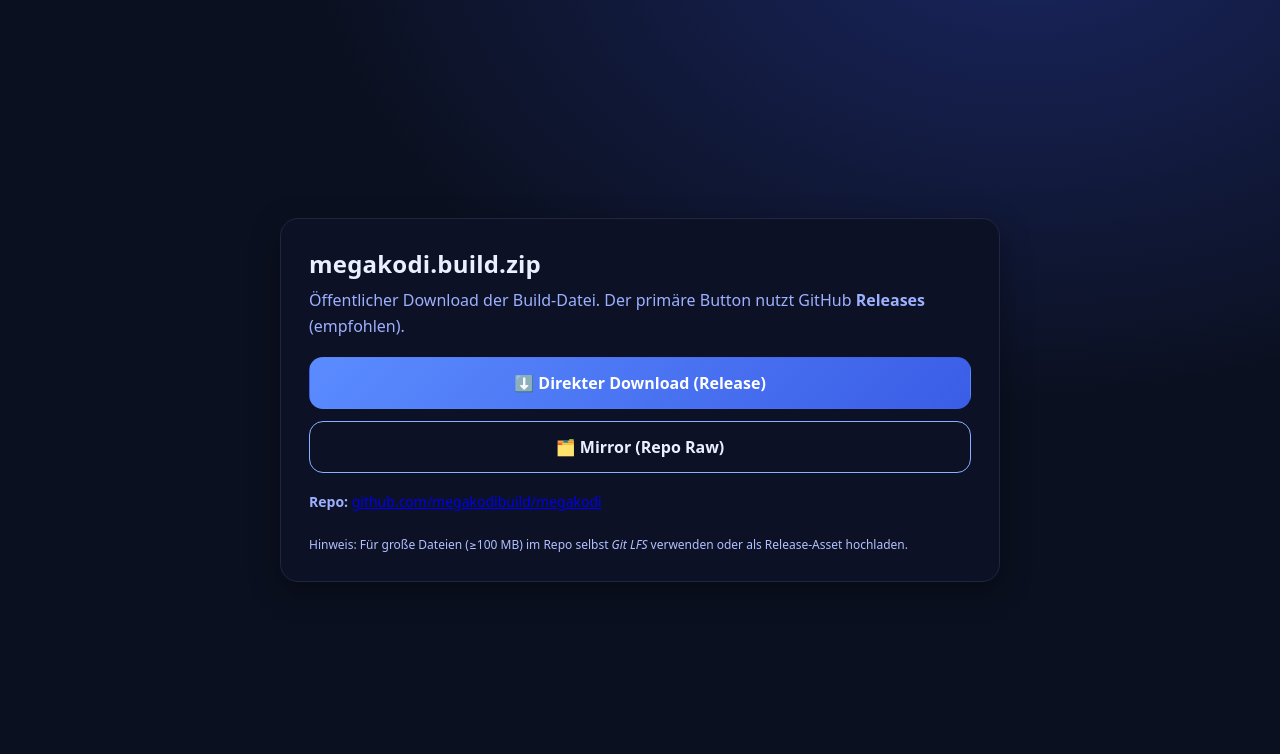
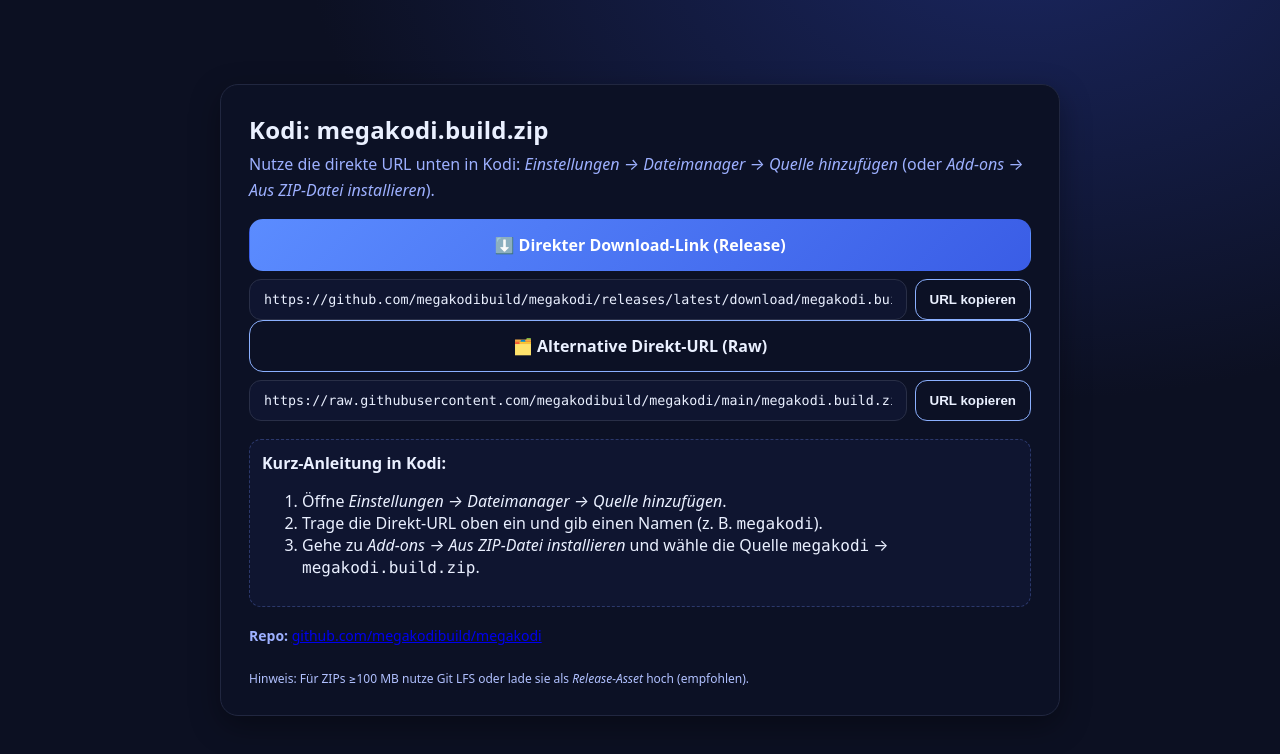
Before and after one commit to megakodibuild/megakodi, a plain HTML site: page index.html in a window 1280 px wide. Drawn offline with Linux system fonts and the light colour scheme.

Commit message:
Update index.html

```diff
--- a/index.html
+++ b/index.html
@@ -3,75 +3,114 @@
 <head>
   <meta charset="utf-8" />
   <meta name="viewport" content="width=device-width,initial-scale=1" />
-  <title>megakodi.build.zip – Download</title>
-  <meta name="description" content="Öffentlicher Download der Datei megakodi.build.zip" />
+  <title>Kodi: megakodi.build.zip installieren</title>
+  <meta name="description" content="Direkter Download-Link für Kodi (Install from zip file)" />
   <style>
-    :root { --bg:#0b1020; --card:#121831; --text:#eaf0ff; --muted:#9db0ff; --accent:#5b8cff; }
-    * { box-sizing: border-box; }
+    :root { --bg:#0c1022; --card:#121831; --text:#eaf0ff; --muted:#9db0ff; --accent:#5b8cff; }
+    * { box-sizing:border-box }
     body {
-      margin: 0; font-family: system-ui,-apple-system,Segoe UI,Roboto,Ubuntu,Cantarell,Inter,sans-serif;
-      background: radial-gradient(1200px 800px at 80% -10%, #1a2660 0%, var(--bg) 60%);
-      color: var(--text); display: grid; min-height: 100svh; place-items: center; padding: 24px;
+      margin:0; font-family: system-ui, -apple-system, Segoe UI, Roboto, Inter, sans-serif;
+      color:var(--text); background: radial-gradient(1200px 800px at 80% -10%, #1a2660 0%, var(--bg) 60%);
+      min-height:100svh; display:grid; place-items:center; padding:24px;
     }
-    .wrap { width: 100%; max-width: 720px; }
+    .wrap { width:100%; max-width:840px }
     .card {
       background: color-mix(in oklab, var(--card) 85%, black);
-      border: 1px solid color-mix(in oklab, var(--card), white 8%);
-      border-radius: 18px; padding: 28px; box-shadow: 0 10px 30px rgba(0,0,0,.35);
+      border:1px solid color-mix(in oklab, var(--card), white 8%);
+      border-radius:18px; padding:28px; box-shadow:0 10px 30px rgba(0,0,0,.35);
     }
-    h1 { margin: 0 0 8px; font-weight: 750; letter-spacing: .2px; }
-    p { margin: 0 0 18px; color: var(--muted); line-height: 1.6; }
-    .grid { display: grid; gap: 12px; margin-top: 16px; }
+    h1 { margin:0 0 6px; font-weight:750; letter-spacing:.2px }
+    p { margin:0 0 16px; color:var(--muted); line-height:1.6 }
+    .grid { display:grid; gap:12px; margin-top:16px }
     .btn {
-      display: inline-flex; align-items: center; justify-content: center; gap: 10px;
-      padding: 14px 18px; border-radius: 14px; text-decoration: none; color: white; font-weight: 650;
-      border: 1px solid transparent; transition: transform .05s ease, filter .2s ease, background .2s ease;
-      will-change: transform;
+      display:flex; align-items:center; justify-content:center; gap:10px;
+      padding:14px 18px; border-radius:14px; text-decoration:none; color:white; font-weight:650;
+      border:1px solid transparent; background:linear-gradient(135deg,var(--accent),#3a5de6);
+      transition:transform .05s ease, filter .2s ease;
     }
-    .btn:active { transform: translateY(1px); }
-    .btn.primary { background: linear-gradient(135deg, var(--accent), #3a5de6); }
+    .btn:active { transform:translateY(1px) }
     .btn.secondary {
-      background: transparent; border-color: color-mix(in oklab, var(--accent), white 30%);
-      color: var(--text);
+      background:transparent; border-color: color-mix(in oklab, var(--accent), white 30%); color:var(--text);
     }
-    .meta {
-      margin-top: 18px; font-size: 14px; color: color-mix(in oklab, var(--muted), white 10%);
-      word-break: break-word;
+    .urlbox {
+      display:flex; gap:8px; align-items:stretch; margin-top:8px;
     }
+    .urlbox input {
+      flex:1; padding:12px 14px; border-radius:12px; border:1px solid color-mix(in oklab, var(--card), white 12%);
+      background:#0f1530; color:var(--text); font-family:ui-monospace, SFMono-Regular, Menlo, Consolas, monospace;
+    }
+    .copybtn {
+      border:1px solid color-mix(in oklab, var(--accent), white 30%);
+      background:transparent; color:var(--text); border-radius:12px; padding:0 14px; font-weight:650; cursor:pointer;
+    }
+    .meta { margin-top:18px; font-size:14px; color:color-mix(in oklab, var(--muted), white 10%) }
+    footer { margin-top:22px; font-size:12px; color: color-mix(in oklab, var(--muted), white 20%) }
+    .howto { margin-top:18px; padding:12px; border-radius:12px; background:#0f1530; border:1px dashed #2b386b; }
     code { font-family: ui-monospace, SFMono-Regular, Menlo, Consolas, "Liberation Mono", monospace; }
-    footer { margin-top: 22px; font-size: 12px; color: color-mix(in oklab, var(--muted), white 20%); }
   </style>
 </head>
 <body>
   <main class="wrap">
     <section class="card">
-      <h1>megakodi.build.zip</h1>
-      <p>Öffentlicher Download der Build-Datei. Der primäre Button nutzt GitHub <strong>Releases</strong> (empfohlen).</p>
+      <h1>Kodi: megakodi.build.zip</h1>
+      <p>Nutze die direkte URL unten in Kodi: <em>Einstellungen → Dateimanager → Quelle hinzufügen</em> (oder <em>Add-ons → Aus ZIP-Datei installieren</em>).</p>
 
-      <div class="grid">
-        <!-- 1) Empfohlen: Release-Asset. Leitet immer auf die neueste Release-Version dieses Dateinamens. -->
-        <a class="btn primary" href="https://github.com/megakodibuild/megakodi/releases/latest/download/megakodi.build.zip" target="_blank" rel="noopener">
-          ⬇️ Direkter Download (Release)
-        </a>
+      <!-- 1) Empfohlen: Release-Asset (funktioniert stabil, auch für Kodi) -->
+      <a class="btn" href="https://github.com/megakodibuild/megakodi/releases/latest/download/megakodi.build.zip" target="_blank" rel="noopener">
+        ⬇️ Direkter Download-Link (Release)
+      </a>
+      <div class="urlbox">
+        <input id="u1" value="https://github.com/megakodibuild/megakodi/releases/latest/download/megakodi.build.zip" readonly>
+        <button class="copybtn" data-copy="#u1">URL kopieren</button>
+      </div>
 
-        <!-- 2) Fallback: Raw-URL aus dem Repo (falls Datei im Repo selbst liegt). Branch/Ordner ggf. anpassen. -->
-        <a class="btn secondary" href="https://raw.githubusercontent.com/megakodibuild/megakodi/main/megakodi.build.zip" target="_blank" rel="noopener">
-          🗂️ Mirror (Repo Raw)
-        </a>
+      <!-- 2) Fallback: Raw-URL aus dem Repo-Branch (falls die ZIP im Repo liegt) -->
+      <a class="btn secondary" href="https://raw.githubusercontent.com/megakodibuild/megakodi/main/megakodi.build.zip" target="_blank" rel="noopener">
+        🗂️ Alternative Direkt-URL (Raw)
+      </a>
+      <div class="urlbox">
+        <input id="u2" value="https://raw.githubusercontent.com/megakodibuild/megakodi/main/megakodi.build.zip" readonly>
+        <button class="copybtn" data-copy="#u2">URL kopieren</button>
+      </div>
+
+      <div class="howto">
+        <strong>Kurz-Anleitung in Kodi:</strong>
+        <ol>
+          <li>Öffne <em>Einstellungen → Dateimanager → Quelle hinzufügen</em>.</li>
+          <li>Trage die Direkt-URL oben ein und gib einen Namen (z.&nbsp;B. <code>megakodi</code>).</li>
+          <li>Gehe zu <em>Add-ons → Aus ZIP-Datei installieren</em> und wähle die Quelle <code>megakodi</code> → <code>megakodi.build.zip</code>.</li>
+        </ol>
       </div>
 
       <div class="meta">
         <p><strong>Repo:</strong> <a href="https://github.com/megakodibuild/megakodi/" target="_blank" rel="noopener">github.com/megakodibuild/megakodi</a></p>
-        <!-- Optional: Hier kannst du später eine Checksumme eintragen -->
+        <!-- Optional: Wenn du eine Prüfsumme anbieten willst, lege eine .md5 neben die ZIP -->
         <!-- Beispiel:
-        <p><strong>SHA-256:</strong> <code>abc123…</code></p>
+        <p><strong>MD5:</strong> <a href="https://github.com/megakodibuild/megakodi/releases/latest/download/megakodi.build.zip.md5">megakodi.build.zip.md5</a></p>
         -->
       </div>
 
       <footer>
-        Hinweis: Für große Dateien (≥100&nbsp;MB) im Repo selbst <em>Git LFS</em> verwenden oder als Release-Asset hochladen.
+        Hinweis: Für ZIPs ≥100&nbsp;MB nutze Git LFS oder lade sie als <em>Release-Asset</em> hoch (empfohlen).
       </footer>
     </section>
   </main>
+
+  <script>
+    document.addEventListener('click', (e) => {
+      const btn = e.target.closest('[data-copy]');
+      if (!btn) return;
+      const sel = btn.getAttribute('data-copy');
+      const el = document.querySelector(sel);
+      if (!el) return;
+      el.select();
+      el.setSelectionRange(0, el.value.length);
+      navigator.clipboard.writeText(el.value).then(() => {
+        const old = btn.textContent;
+        btn.textContent = 'Kopiert ✔';
+        setTimeout(() => btn.textContent = old, 1200);
+      });
+    });
+  </script>
 </body>
 </html>
```
